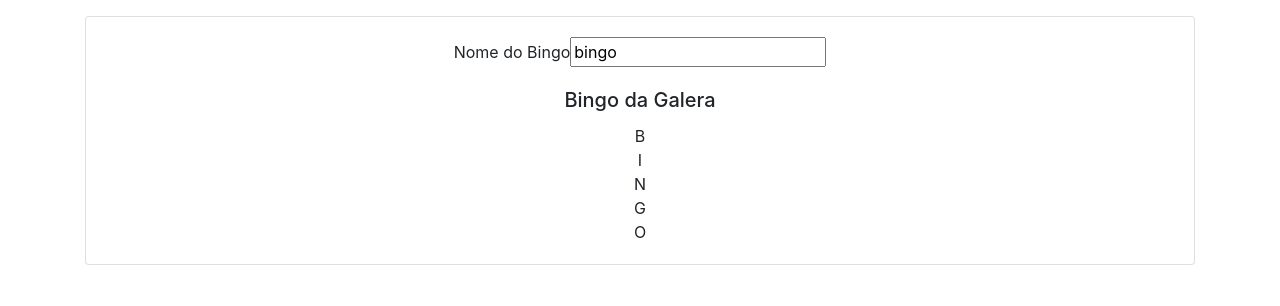
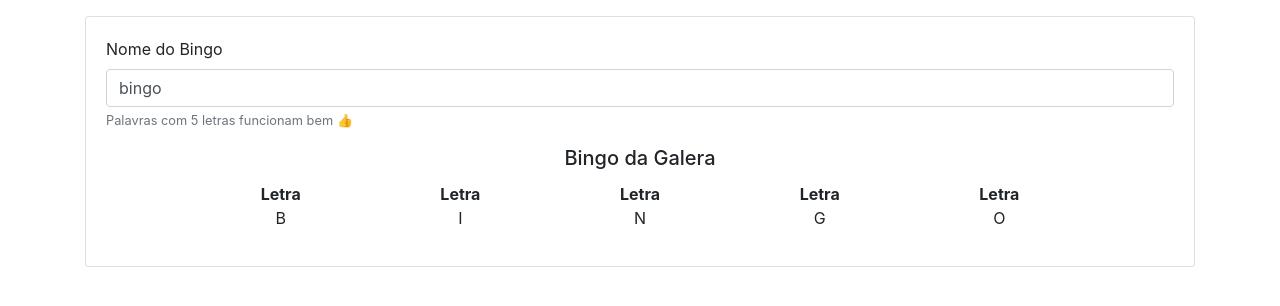
Before and after one commit to brwolfgang/bingo-react, a React (Create React App) app: page / in a window 1280 px wide. Shown: the top 306 px of the page. Built offline with nearby package versions, Linux system fonts and the light colour scheme.

Commit message:
Ajusta estilo das letras e do input

```diff
--- a/src/App.jsx
+++ b/src/App.jsx
@@ -1,5 +1,5 @@
 import React from "react";
-import Letreiro from "./componentes/Letreiro";
+import Letreiro from "./componentes/Letreiro.jsx";
 
 class App extends React.Component {
     state = {
@@ -18,9 +18,10 @@ class App extends React.Component {
                     <div className="card-body text-center">
                         <div className="form-row">
                             <div className="col-12">
-                                <div className="form-group">
-                                    <label htmlFor="">Nome do Bingo</label>
-                                    <input type="text" value={this.state.palavraBingo} onChange={(e) => this.setState({palavraBingo : e.target.value})}/>
+                                <div className="form-group text-left">
+                                    <label htmlFor="inputPalavraBingo">Nome do Bingo</label>
+                                    <input className="form-control" id="inputPalavraBingo" type="text" value={this.state.palavraBingo} onChange={(e) => this.setState({palavraBingo : e.target.value})}/>
+                                    <small id="inputHelp" class="form-text text-muted">Palavras com 5 letras funcionam bem 👍</small>
                                 </div>
                             </div>
                         </div>
--- a/src/componentes/Letreiro.js
+++ /dev/null
@@ -1,15 +0,0 @@
-import React from "react";
-
-const Letreiro = (props) => {
-    const letreiro = props.letras.split('').map(letra => {
-        return (
-            <div key={letra}>{letra.toUpperCase()}</div>
-        )
-    })
-
-    return (
-        <div>{letreiro}</div>
-    )
-}
-
-export default Letreiro;
--- /dev/null
+++ b/src/componentes/Letreiro.jsx
@@ -0,0 +1,25 @@
+import React from "react";
+
+const Letreiro = (props) => {
+    const letreiro = props.letras.split('').map(letra => {
+        return (
+            <div key={letra} className="col-2">
+                <div className="form-group">
+                    <dt>Letra</dt>
+                    <dd>{letra.toUpperCase()}</dd>
+                </div>
+            </div>
+        )
+    })
+
+    return (
+        // Usa as 10 colunas do meio da tela
+        <div className="form-row">
+            <div className="col"></div>
+            {letreiro}
+            <div className="col"></div>
+        </div>
+    )
+}
+
+export default Letreiro;
```
